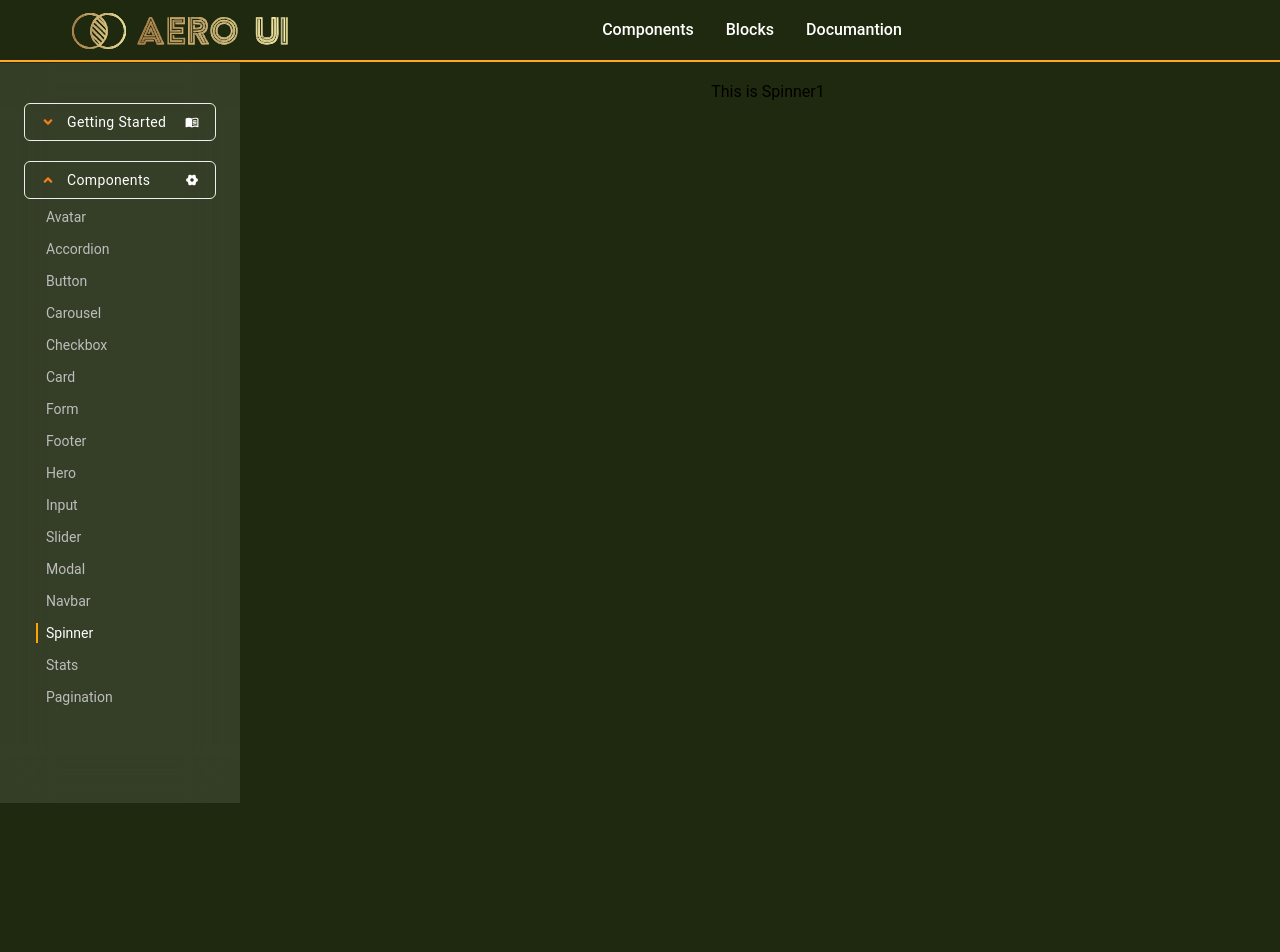
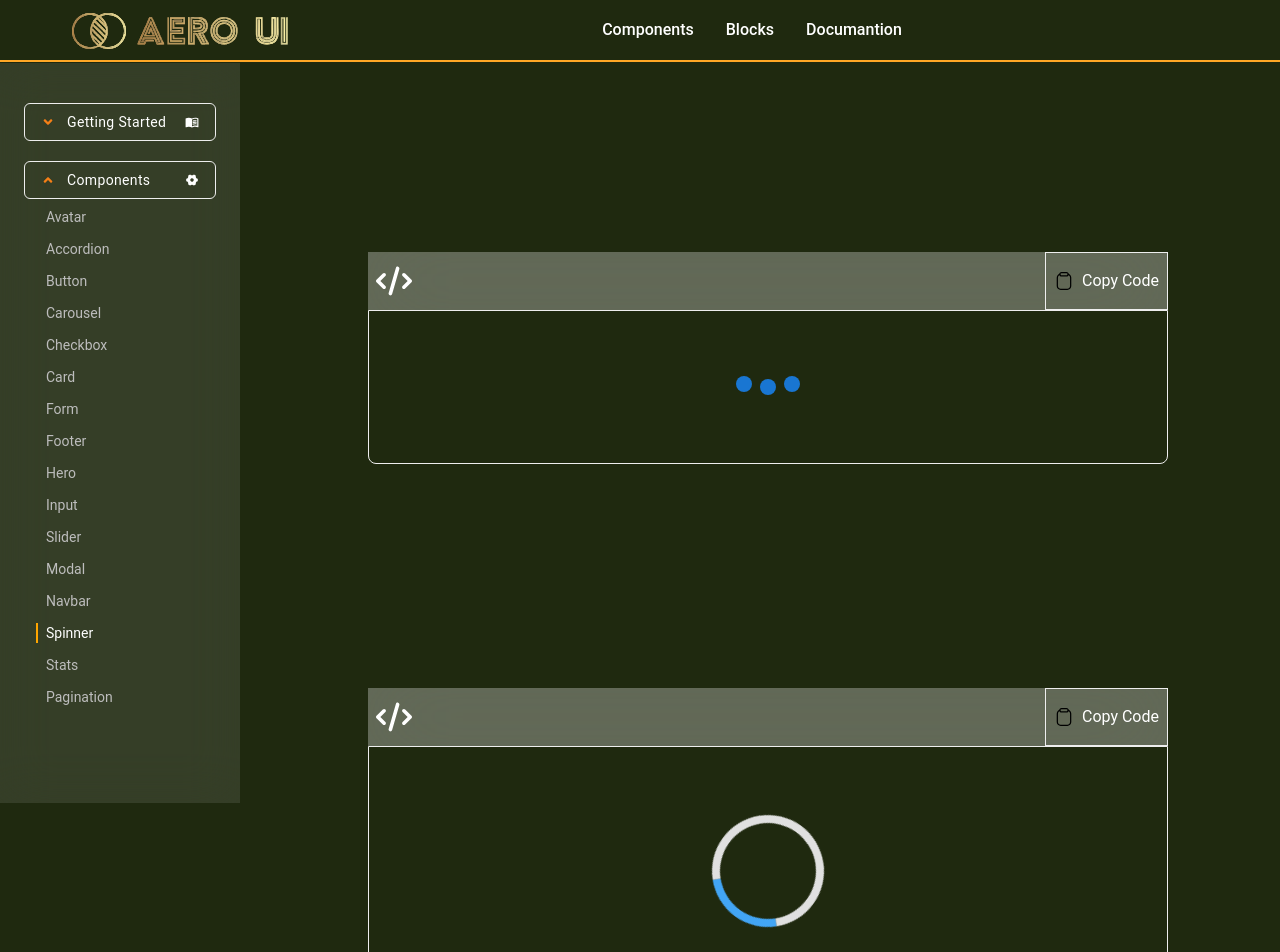
Before and after one commit to akash-khan-311/softui, a React (Vite) app: page /components/spinner in a window 1280 px wide. Shown: the top 952 px of the page. Before the commit the page ends 800 px from the top, so only its background shows below. Built offline with nearby package versions, Linux system fonts and the light colour scheme.

Commit message:
some spinner components added

```diff
--- a/src/UIcomponents/Spinner/Spinner.jsx
+++ b/src/UIcomponents/Spinner/Spinner.jsx
@@ -1,11 +1,12 @@
 import Spinner1 from "../../components/App/Spinner/Spinner1";
+import Spinner2 from "../../components/App/Spinner/Spinner2";
 
 const Spinner = () => {
-    return(
-        <div className="flex flex-col justify-center items-center gap-5">
-
-         <Spinner1/>
-      </div>
-    )
-}
+  return (
+    <div className="">
+      <Spinner1 />
+      <Spinner2/>
+    </div>
+  );
+};
 export default Spinner;
--- a/src/components/App/Spinner/Spinner1.jsx
+++ b/src/components/App/Spinner/Spinner1.jsx
@@ -1,9 +1,24 @@
+import CodeBox from "../../../Shared/CodeBox/CodeBox";
 
 const Spinner1 = () => {
-    return(
-        <div>
-             <p> This is Spinner1 </p>
+  return (
+    <div>
+      <CodeBox
+        stringCode={`<div className="flex flex-row gap-2">
+  <div className="w-4 h-4 rounded-full bg-blue-700 animate-bounce [animation-delay:.7s]" />
+  <div className="w-4 h-4 rounded-full bg-blue-700 animate-bounce [animation-delay:.3s]" />
+  <div className="w-4 h-4 rounded-full bg-blue-700 animate-bounce [animation-delay:.7s]" />
+</div>`}
+      >
+        <div className="flex justify-center py-12">
+          <div className="flex flex-row gap-2">
+            <div className="w-4 h-4 rounded-full bg-blue-700 animate-bounce [animation-delay:.3s]" />
+            <div className="w-4 h-4 rounded-full bg-blue-700 animate-bounce [animation-delay:.1s]" />
+            <div className="w-4 h-4 rounded-full bg-blue-700 animate-bounce [animation-delay:.3s]" />
+          </div>
         </div>
-    )
-}
+      </CodeBox>
+    </div>
+  );
+};
 export default Spinner1;
--- /dev/null
+++ b/src/components/App/Spinner/Spinner2.jsx
@@ -0,0 +1,21 @@
+import CodeBox from "../../../Shared/CodeBox/CodeBox";
+
+const Spinner2 = () => {
+  return (
+    <div>
+      <CodeBox
+        stringCode={`<div className="flex-col gap-4 w-full flex items-center justify-center">
+  <div className="w-28 h-28 border-8 text-blue-400 text-4xl animate-spin border-gray-300 flex items-center justify-center border-t-blue-400 rounded-full"></div>
+</div>`}
+      >
+        <div className="flex justify-center items-center py-12">
+          <div className="flex-col gap-4 w-full flex items-center justify-center">
+            <div className="w-28 h-28 border-8 text-blue-400 text-4xl animate-spin border-gray-300 flex items-center justify-center border-t-blue-400 rounded-full"></div>
+          </div>
+        </div>
+      </CodeBox>
+    </div>
+  );
+};
+
+export default Spinner2;
```
